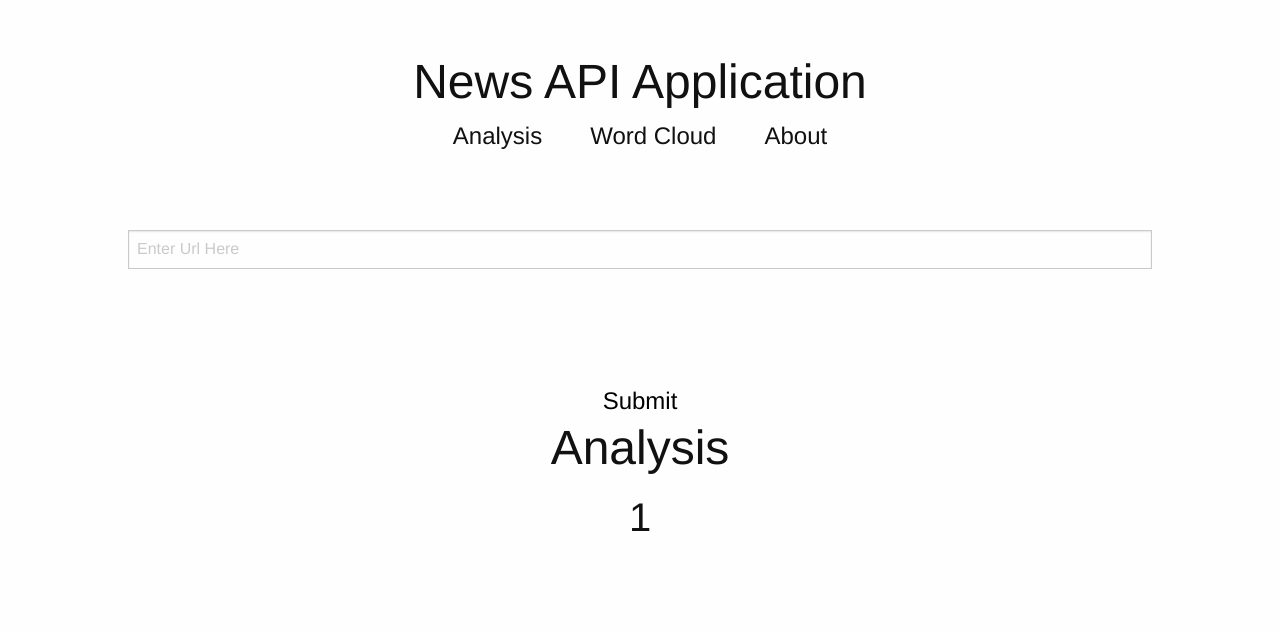
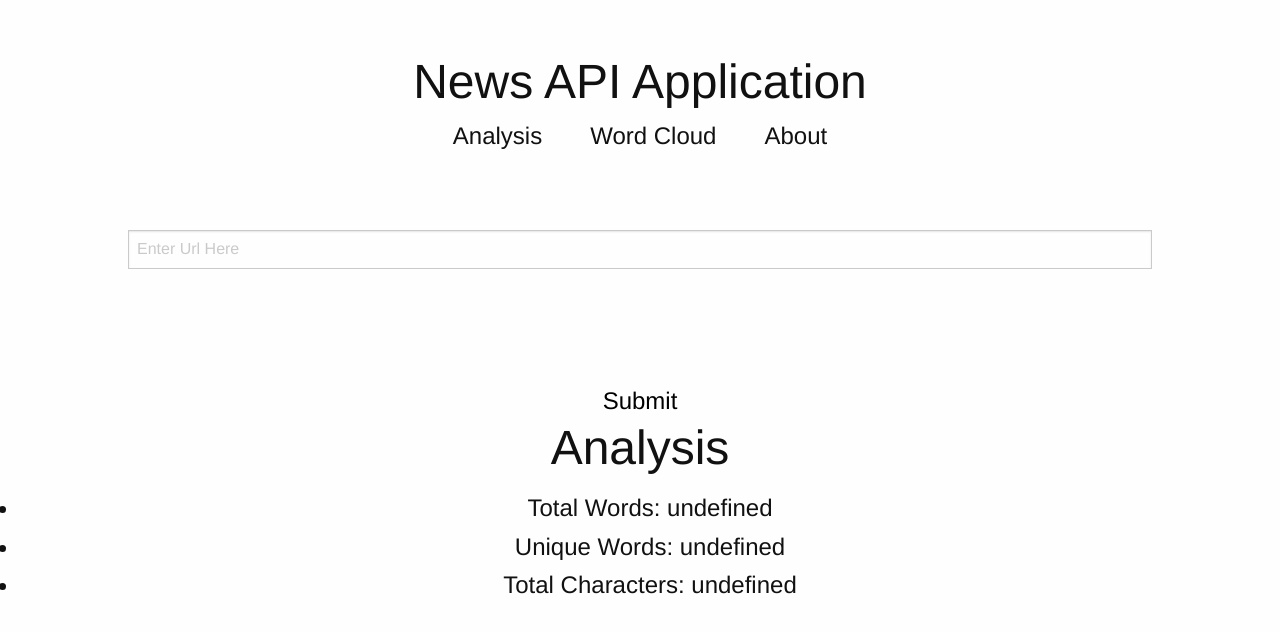
Before and after one commit to Cortillaen/team-seven, a Vue app: page /#/analysis/1 in a window 1280 px wide. Shown: the top 632 px of the page. Built offline with nearby package versions, Linux system fonts and the light colour scheme.

Commit message:
Added some white space for readability. Working on Analysis view data display, word and character counts working

```diff
--- a/src/components/Analysis.vue
+++ b/src/components/Analysis.vue
@@ -1,7 +1,8 @@
 <template>
   <div>
     <h1>Analysis</h1>
-    <h2>{{ articleData }}</h2>
+    <!-- <h2>{{ articleData }}</h2> -->
+    <ul id="analysisData"></ul>
   </div>
 </template>
 
@@ -11,6 +12,22 @@ export default {
   mounted:
     function () {
       console.log('From analysis: ', this.articleData);
+      let dataObj = JSON.parse(this.articleData);
+      let ul = document.getElementById('analysisData');
+
+      // Analysis synopsis
+      let li = document.createElement('li');
+      li.innerText = 'Total Words: ' + dataObj.totalWords;
+      ul.appendChild(li);
+      li = document.createElement('li');
+      li.innerText = 'Unique Words: ' + dataObj.uniqueWords;
+      ul.appendChild(li);
+      li = document.createElement('li');
+      li.innerText = 'Total Characters: ' + dataObj.totalChars;
+      ul.appendChild(li);
+
+      // Analysis word counts
+
     }
 }
 </script>
```
Also changed, not shown: src/App.vue (+7 -0 lines).
